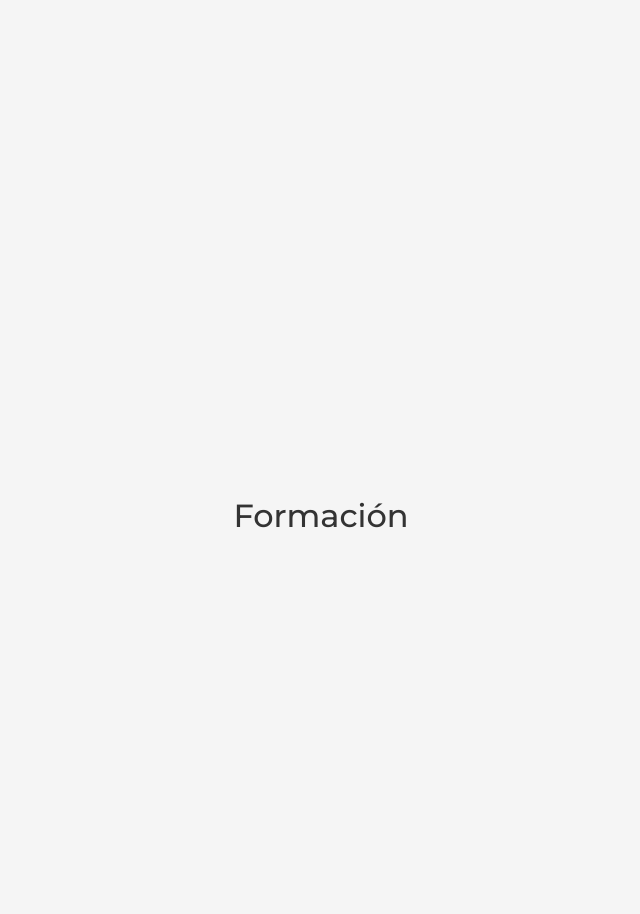
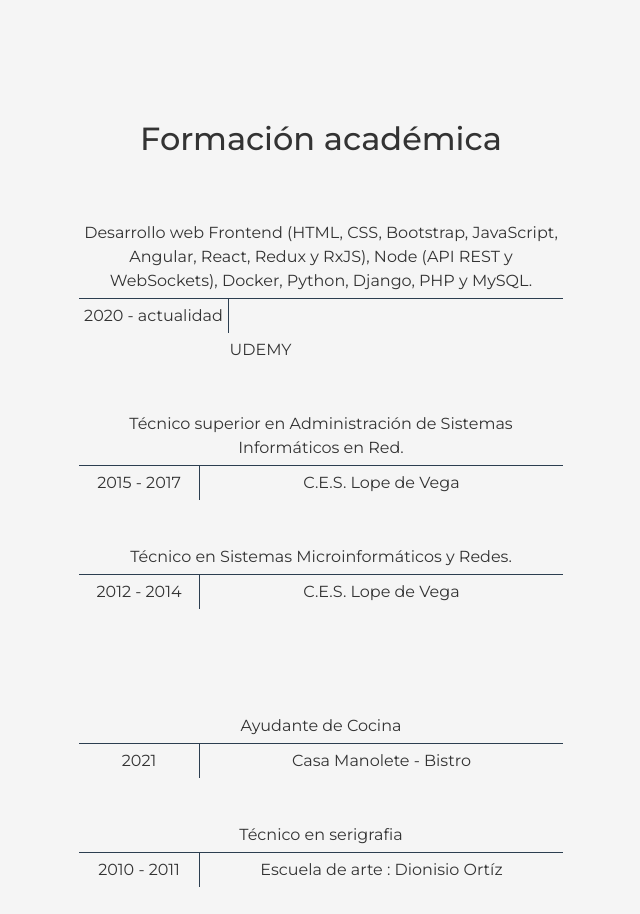
Before and after one commit to cmfraile/P3, a React (Vite) app: page / in a window 1280 px wide. Shown: the part 1480-2394 px from the top of the page, without its empty margins (319-959 px from the left). Built offline with nearby package versions, Linux system fonts and the light colour scheme.

Commit message:
vamos a hacer un componente para redes sociales

```diff
--- /dev/null
+++ b/src/components/cards/formacion.card.tsx
@@ -0,0 +1,16 @@
+
+export interface formationProps { materia:string , periodo:string , entidad:string , side:boolean }
+interface formationInView extends formationProps { isFirstSide:boolean }
+const FormationCard = ({materia,periodo,entidad,isFirstSide}:formationInView) => {
+
+    return(
+        <div className={`formationCard ${(isFirstSide) ? 'firstSideMargin' : ''}`}>
+            <p className="materia">{materia}</p>
+            <p className="periodo">{periodo}</p>
+            <p className="entidad">{entidad}</p>
+        </div>
+    );
+
+}
+
+export default FormationCard
--- /dev/null
+++ b/src/misc/data.ts
@@ -0,0 +1,42 @@
+import { formationProps } from "../components/cards/formacion.card";
+
+const formacion:formationProps[] = [
+
+    {
+        materia:'Desarrollo web Frontend (HTML, CSS, Bootstrap, JavaScript, Angular, React, Redux y RxJS), Node (API REST y WebSockets), Docker, Python, Django, PHP y MySQL.',
+        periodo:'2020 - actualidad',
+        entidad:'UDEMY',
+        side:false
+    },
+
+    {
+        materia:'Técnico superior en Administración de Sistemas Informáticos en Red.',
+        periodo:'2015 - 2017',
+        entidad:'C.E.S. Lope de Vega',
+        side:false
+    },
+
+    {
+        materia:'Técnico en Sistemas Microinformáticos y Redes.',
+        periodo:'2012 - 2014',
+        entidad:'C.E.S. Lope de Vega',
+        side:false
+    },
+
+    {
+        materia:'Ayudante de Cocina',
+        periodo:'2021',
+        entidad:'Casa Manolete - Bistro',
+        side:true
+    },
+
+    {
+        materia:'Técnico en serigrafia',
+        periodo:'2010 - 2011',
+        entidad:'Escuela de arte : Dionisio Ortíz',
+        side:true
+    },
+
+];
+
+export { formacion }
--- a/src/pages/formacion.pages.tsx
+++ b/src/pages/formacion.pages.tsx
@@ -1,3 +1,52 @@
-const RootFormación = () => <div className="root_component" id='R3'><h2>Formación</h2></div>
+import FormationCard, { formationProps } from '../components/cards/formacion.card'
+import { formacion } from '../misc/data'
+import '../styles/pages/formacion.sass'
+
+const RootFormación = () => {
+
+    const sideMargin = ({x,a,i}:{x:formationProps,a:formationProps[],i:number}):boolean => {
+        if(!x.side){return false};
+        if(!a[i-1].side && x.side){return true};
+        return false;
+    }
+
+    return(<div className="root_component root_formacion" id='R3'>
+        <h2>Formación académica</h2>
+        <div className="formationList">
+            {formacion
+            .sort( (a,b) => {
+
+                const periodToScore = ({periodo}:formationProps) => {
+
+                    if(periodo.length <= 6){
+                        return periodo.split('-').map(x => parseInt(x.trim()))[0] * 2 ;
+                    }
+
+                    if(periodo.length >= 6){
+                        return periodo
+                        .split('-')
+                        .map(x => parseInt(x.trim()))
+                        .map(x => (Number.isNaN(x)) ? 5000 : x)
+                        .reduce((a,b) => (a+b),0)
+                    }
+
+                    return 0
+
+                }
+
+                return periodToScore(b) - periodToScore(a)
+
+            })
+            .sort( (a,b) => {
+                const boolToInt = ({side}:formationProps) => (side) ? 1 : -1 ; return boolToInt(a) - boolToInt(b) ;
+            })
+            .map((x,i,a) => (
+                <FormationCard
+                key={i} materia={x.materia} periodo={x.periodo} entidad={x.entidad} side={x.side} isFirstSide={sideMargin({x,i,a})}/>
+            ))}
+        </div>
+    </div>)
+
+}
 
 export default RootFormación
--- /dev/null
+++ b/src/styles/pages/formacion.sass
@@ -0,0 +1,35 @@
+@import '../palette'
+
+.root_formacion
+    display: flex
+    flex-direction: column
+    .formationList
+        display: flex
+        justify-content: center
+        align-items: center
+        flex-direction: column
+        min-width: 50%
+        max-width: 90%
+        margin: 30px 0px
+        .firstSideMargin
+            margin-top: 80px !important
+        .formationCard
+            display: flex
+            flex-direction: row
+            flex-wrap: wrap
+            min-width: 50%
+            max-width: 50%
+            margin: 20px 0px
+            .materia
+                border-bottom: 1px solid $primary
+                min-width: 100%
+                padding: 5px 0px !important
+            .periodo
+                min-width: 25%
+                border-right: 1px solid $primary
+            .entidad
+                min-width: 75%
+            p
+                text-align: center
+                padding: 5px
+                margin: 0px
```
